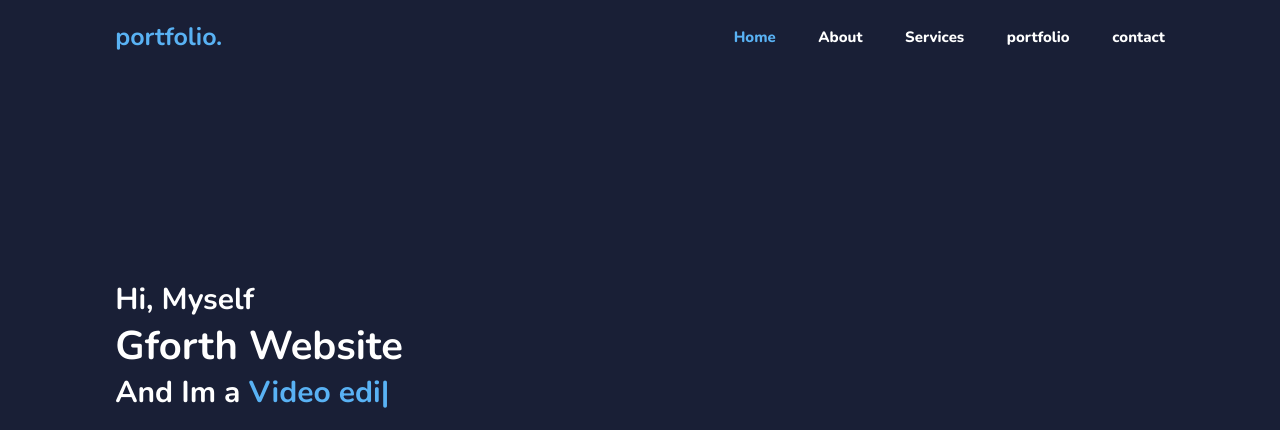
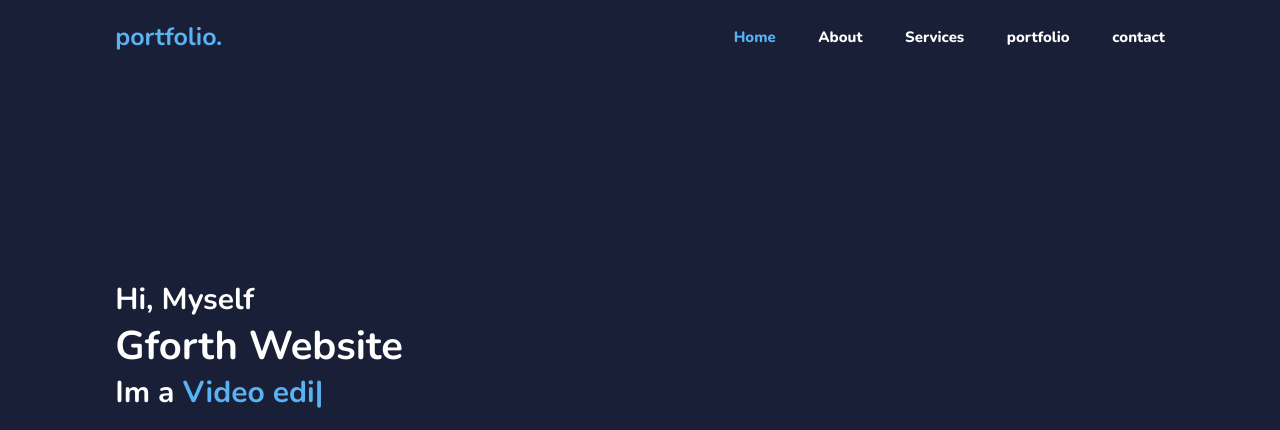
Before and after one commit to Hxank/portfolio., a plain HTML site: page index.html in a window 1280 px wide. Shown: the top 430 px of the page. Drawn offline with nearby package versions, Linux system fonts and the light colour scheme; a script that the page names is missing.

Commit message:
Update index.html

```diff
--- a/index.html
+++ b/index.html
@@ -30,7 +30,7 @@
         <div class="home-content">
             <h3>Hi, Myself</h3>
             <h1>Gforth Website </h1>
-            <h3>And Im a <span class="multiple-text">Frontend Developer</span></h3>
+            <h3> Im a <span class="multiple-text">Frontend Developer</span></h3>
             <p>i am frontend developer and creat website</p>
             <div class="social-media">
                 <a href="#"><i class="fa-brands fa-facebook"></i></a>
```
